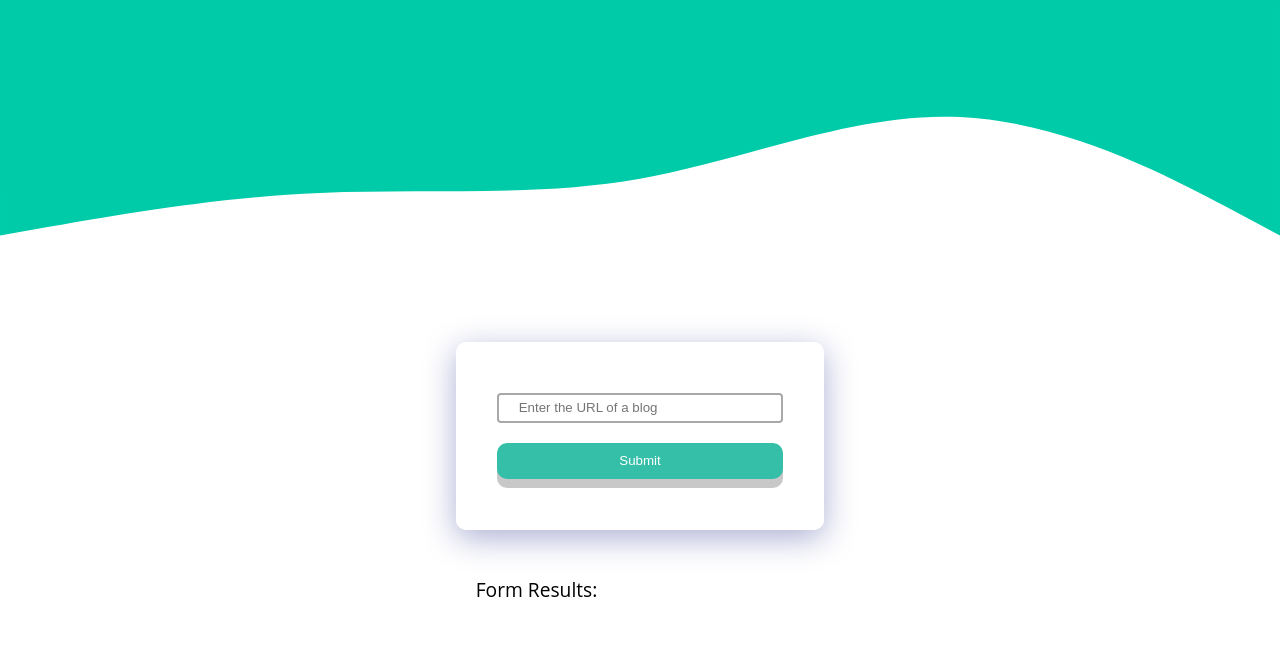
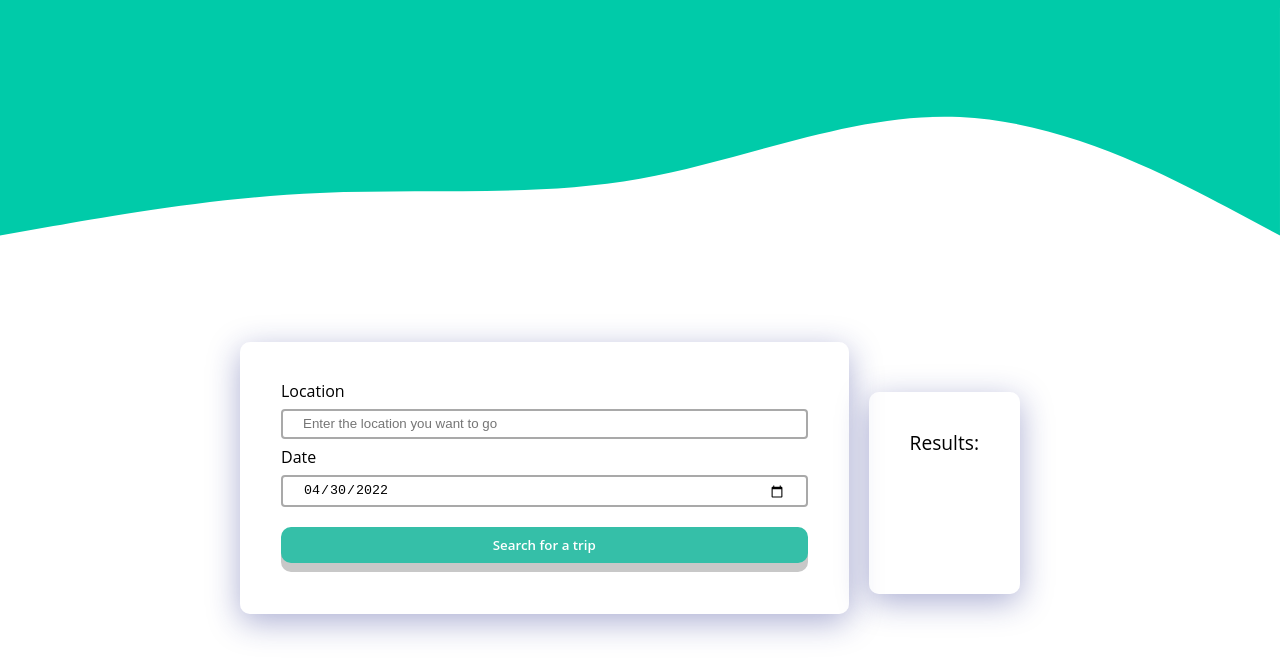
Before and after one commit to gabrielmarcano/fend-capstone, a website built with webpack: page src/client/views/index.html in a window 1280 px wide. Shown: the part 138-800 px from the top of the page. Built offline with nearby package versions, Linux system fonts and the light colour scheme.

Commit message:
First style and structure

```diff
--- a/src/client/styles/base.scss
+++ b/src/client/styles/base.scss
@@ -8,9 +8,14 @@ body {
 main {
     display: flex;
     flex-direction: column;
+    align-items: center;
 }
 
 section {
     max-width: 800px;
     margin: 50px auto;
 }
+
+#app {
+    display: flex;
+}
--- a/src/client/styles/form.scss
+++ b/src/client/styles/form.scss
@@ -1,8 +1,7 @@
-form {
+form, #results {
     padding: 40px;
     background: rgba( 255, 255, 255, 0.25 );
     box-shadow: 0 8px 32px 0 rgb(31 38 135 / 37%);
-    backdrop-filter: blur( 3.5px );
     border-radius: 10px;
     border: 1px solid rgba( 255, 255, 255, 0.18 );
 }
@@ -13,15 +12,17 @@ input {
     line-height: 16px;
     margin: 10px 0;
 
-    &.url {
+    &#location, &#date {
         border-radius: 4px;
         outline: none;
         border: 2px solid darkgrey;
     }
 
-    &.button {
+    &#search {
         padding: 10px;
         text-align: center;
+        font-weight: 600;
+        font-family: "Open Sans", "sans-serif";
         cursor: pointer;
         outline: none;
         color: white;
@@ -31,11 +32,11 @@ input {
         box-shadow: 0 9px #c8c8c8;
     }
 
-    &.button:hover {
+    &#search:hover {
         background-color: #067a67;
     }
 
-    &.button:active {
+    &#search:active {
         background-color: #067a67;
         box-shadow: 0 5px #9b9a9a;
         transform: translateY(4px);
--- a/src/client/views/index.html
+++ b/src/client/views/index.html
@@ -20,20 +20,17 @@
                 d="M0,256L60,245.3C120,235,240,213,360,208C480,203,600,213,720,192C840,171,960,117,1080,122.7C1200,128,1320,192,1380,224L1440,256L1440,0L1380,0C1320,0,1200,0,1080,0C960,0,840,0,720,0C600,0,480,0,360,0C240,0,120,0,60,0L0,0Z">
             </path>
         </svg>
-        <section>
+        <section id="app">
             <form onsubmit="Client.handleSubmit(event)">
-                <input class="url" id="name" type="text" name="input" value="" placeholder="Enter the URL of a blog">
-                <input class="button" type="submit" name="" value="Submit" onclick="Client.handleSubmit(event)"
-                    onsubmit="Client.handleSubmit(event)">
+                <label for="location">Location</label>
+                <input type="text" id="location" name="trip-location" placeholder="Enter the location you want to go">
+                <label for="date">Date</label>
+                <input type="date" id="date" name="trip-start" value="2022-04-30" min="2022-04-30" max="2023-04-30">
+                <input type="submit" id="search" name="trip-search" value="Search for a trip">
             </form>
             <section id="results">
 
-                <div class="results-title"><strong>Form Results:</strong></div>
-                <div id="irony"></div>
-                <div id="confidence"></div>
-                <div id="model"></div>
-                <div id="subjectivity"></div>
-                <div id="score"></div>
+                <div class="results-title"><strong>Results:</strong></div>
 
             </section>
         </section>
```
